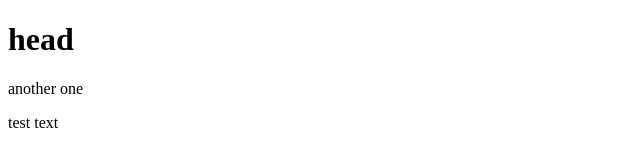
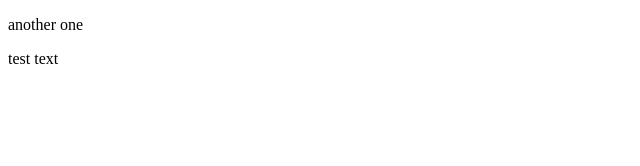
Before and after one commit to sethleague/sethleague.github.io, a plain HTML site: page index.html in a window 1280 px wide. Shown: the whole page, without its empty margins (0-640 px from the left). Drawn offline with Linux system fonts and the light colour scheme.

Commit message:
Update index.html

```diff
--- a/index.html
+++ b/index.html
@@ -7,7 +7,7 @@
     <title>Document</title>
 </head>
 <body>
-    <h1>head</h1>
+
     <p>another one</p>
     <p>test text</p>
 </body>
```
